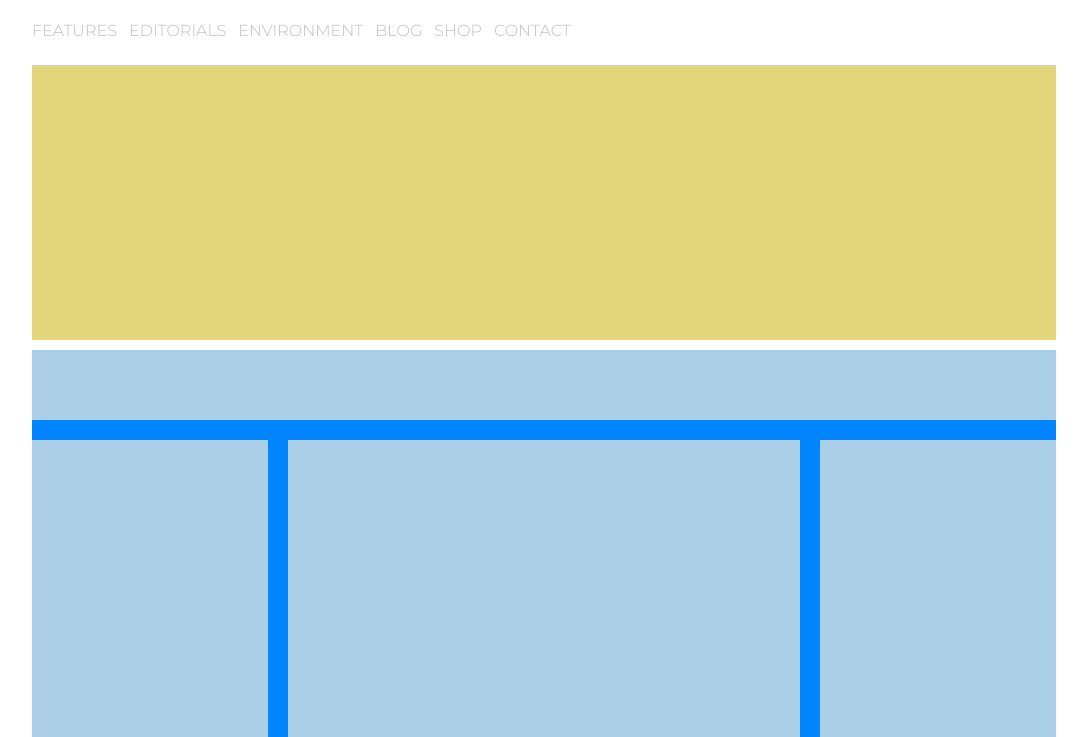
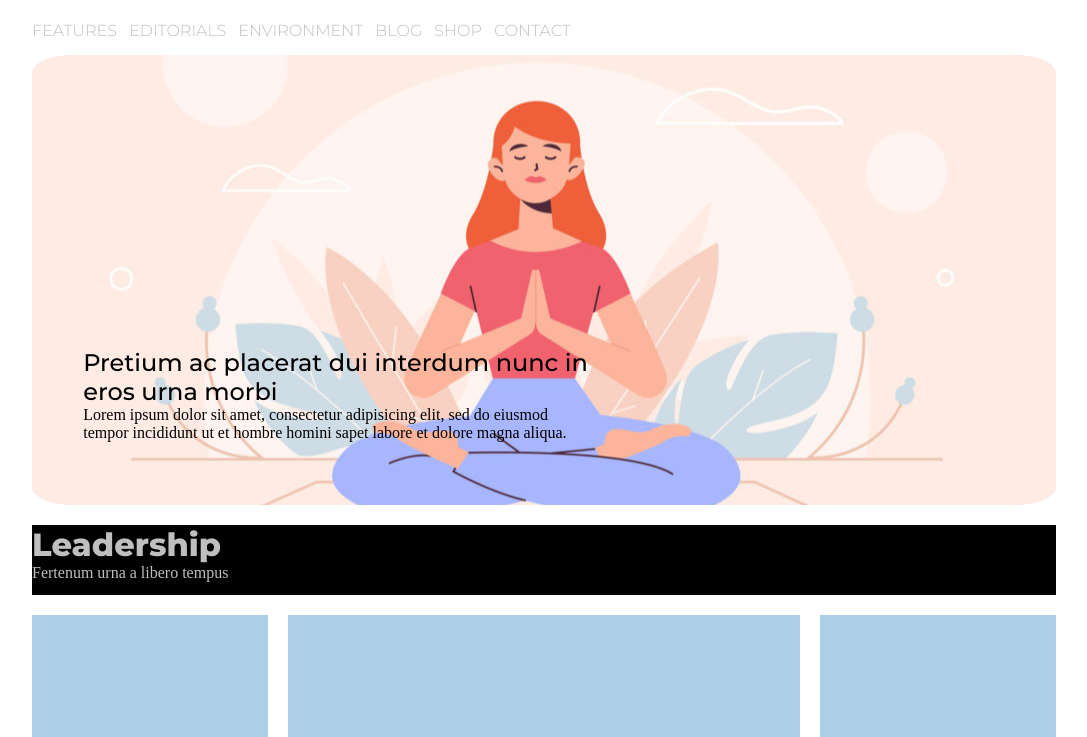
Before and after one commit to MSabbatini98/htmlcss-wp, a plain HTML site: page index.html in a window 1280 px wide. Shown: the part 63-800 px from the top of the page, without its empty margins (96-1183 px from the left). Drawn offline with Linux system fonts and the light colour scheme.

Commit message:
banner_hero
finito banner_hero con testo e didascalia, manca da aggiungere overlay

```diff
--- a/css/style.css
+++ b/css/style.css
@@ -15,6 +15,7 @@ body{
     margin-top: 10px;
 }
 
+/* header */
 header img {
     height: 50px;
     padding-right: 20px;
@@ -29,21 +30,48 @@ header nav ul li{
     font-weight: 300;
     color: #BFBFBF;
     padding: 20px 8px 15px 0;
+}
+
+/* banner */
+.banner {
+    position: relative;
+    height: 450px;
+    background-image: url('../img/banner.jpg');
+    background-position: right 50% bottom 50%;
+    border-radius: 4%;
+    color: black;
+    /* border: dashed 5px white; */
+}
+.titolo_didascalia{
+    position: absolute;
+    top: 65%;
+    width: 50%;
+    margin-left: 5%;
+        color: black;
 
 }
-/* parte centrale superiore */
-.banner {
-    background-color: #E3D67A;
-    height: 275px;
-    margin: 10px 0;
-    /* border: dashed 5px white; */
+.titolo_didascalia h3 {
+    font-family: 'Montserrat', sans-serif;
+    font-size:150%;
+    font-weight: 500;
+
 }
 
-/* parte centrale inferiore */
- .middle {
-    background-color: #0385FF;
+
+/* middle */
+.middle {
+    margin-top: 20px;
+    color: #BFBFBF;
 }
-
+.middle h2 {
+    /* color: blue; */
+    font-family: 'Montserrat', sans-serif;
+    font-size: 200%;
+    font-weight: 800;
+}
+.middle p {
+    color:
+}
 .middle::after {
     content: "";
     display: block;
@@ -52,7 +80,7 @@ header nav ul li{
 
 .middle .box_titolo {
     height: 70px;
-    background-color: #ABCFE7;
+    background-color: black;
 }
 .middle .box_left,
 .middle .box_right
--- a/index.html
+++ b/index.html
@@ -4,21 +4,21 @@
         <meta charset="utf-8">
         <link rel="stylesheet" href="css/style.css">
         <link rel="preconnect" href="https://fonts.gstatic.com">
-        <link rel="stylesheet" href="https://fonts.googleapis.com/css2?family=Montserrat:wght@100;300;800&display=swap" >
+        <link rel="stylesheet" href="https://fonts.googleapis.com/css2?family=Montserrat:wght@100;300;500;800&display=swap" >
         <title>Layout</title>
     </head>
     <body>
         <!-- Inizio header -->
         <header>
-            <img src="img/logo.png" alt="">
+            <img src="img/logo.png" alt="logo NEORI">
             <nav>
                 <ul>
-                    <li>Features</li>
-                    <li>Editorials</li>
-                    <li>Environment</li>
-                    <li>Blog</li>
-                    <li>Shop</li>
-                    <li>Contact</li>
+                    <li id ="Features">Features</li>
+                    <li id ="editorials">Editorials</li>
+                    <li id ="environment">Environment</li>
+                    <li id ="blog">Blog</li>
+                    <li id ="shop">Shop</li>
+                    <li id ="contact">Contact</li>
                 </ul>
             </nav>
         </header>
@@ -27,12 +27,19 @@
         <main>
             <!-- Banner con immagine  -->
             <section class="banner">
+                <div class="titolo_didascalia">
+                    <h3>Pretium ac placerat dui interdum nunc in eros urna morbi</h3>
+                    <p>Lorem ipsum dolor sit amet, consectetur adipisicing elit, sed do eiusmod tempor incididunt ut et hombre homini sapet labore et dolore magna aliqua.</p>
+                </div>
+
             </section>
 
             <!-- Inizio parte inferiore -->
             <section class="middle">
 
                 <div class ="box_titolo">
+                    <h2>Leadership</h2>
+                    <p>Fertenum urna a libero tempus</p>
                 </div>
 
                 <div class="box_left">
```
